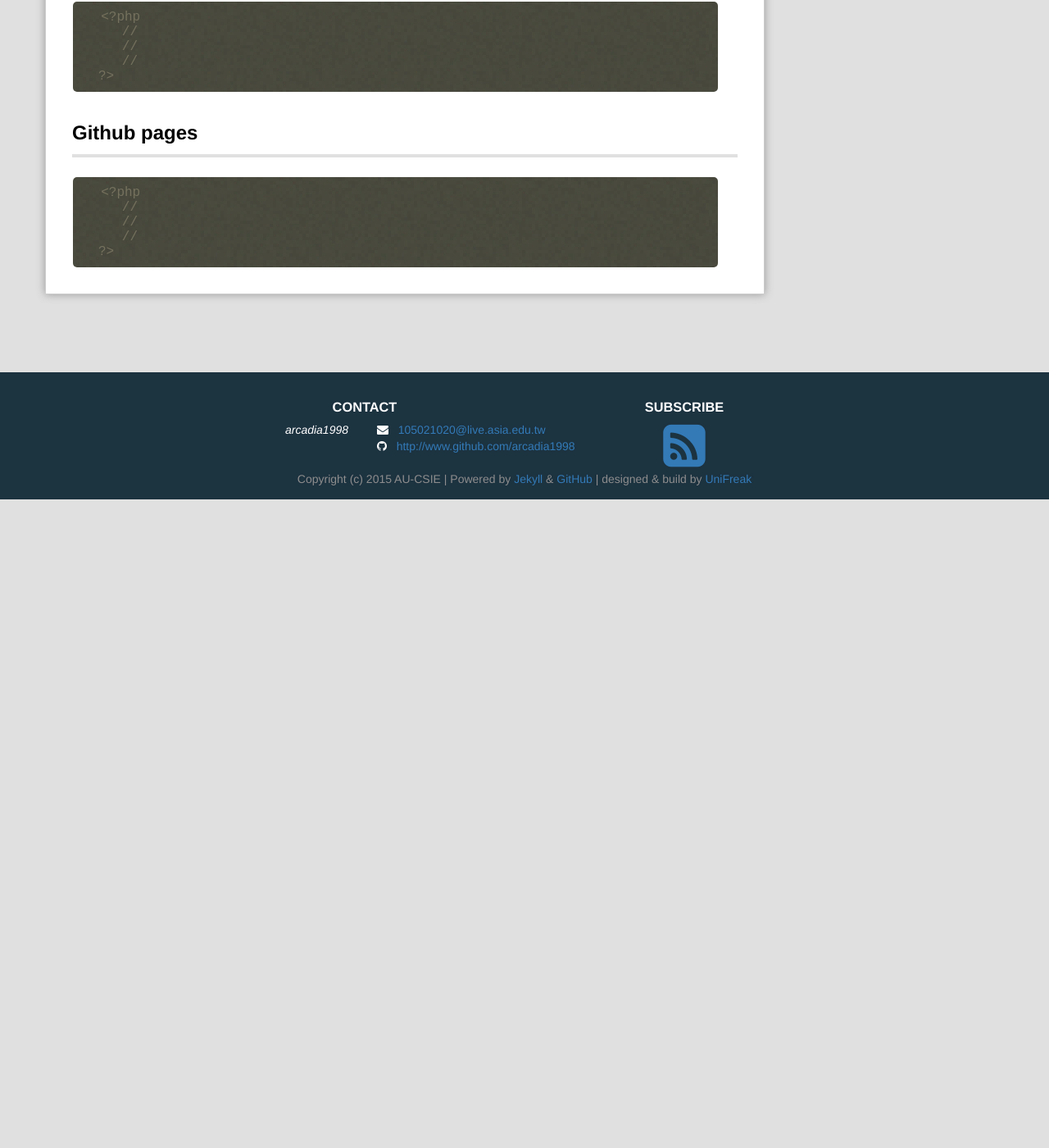
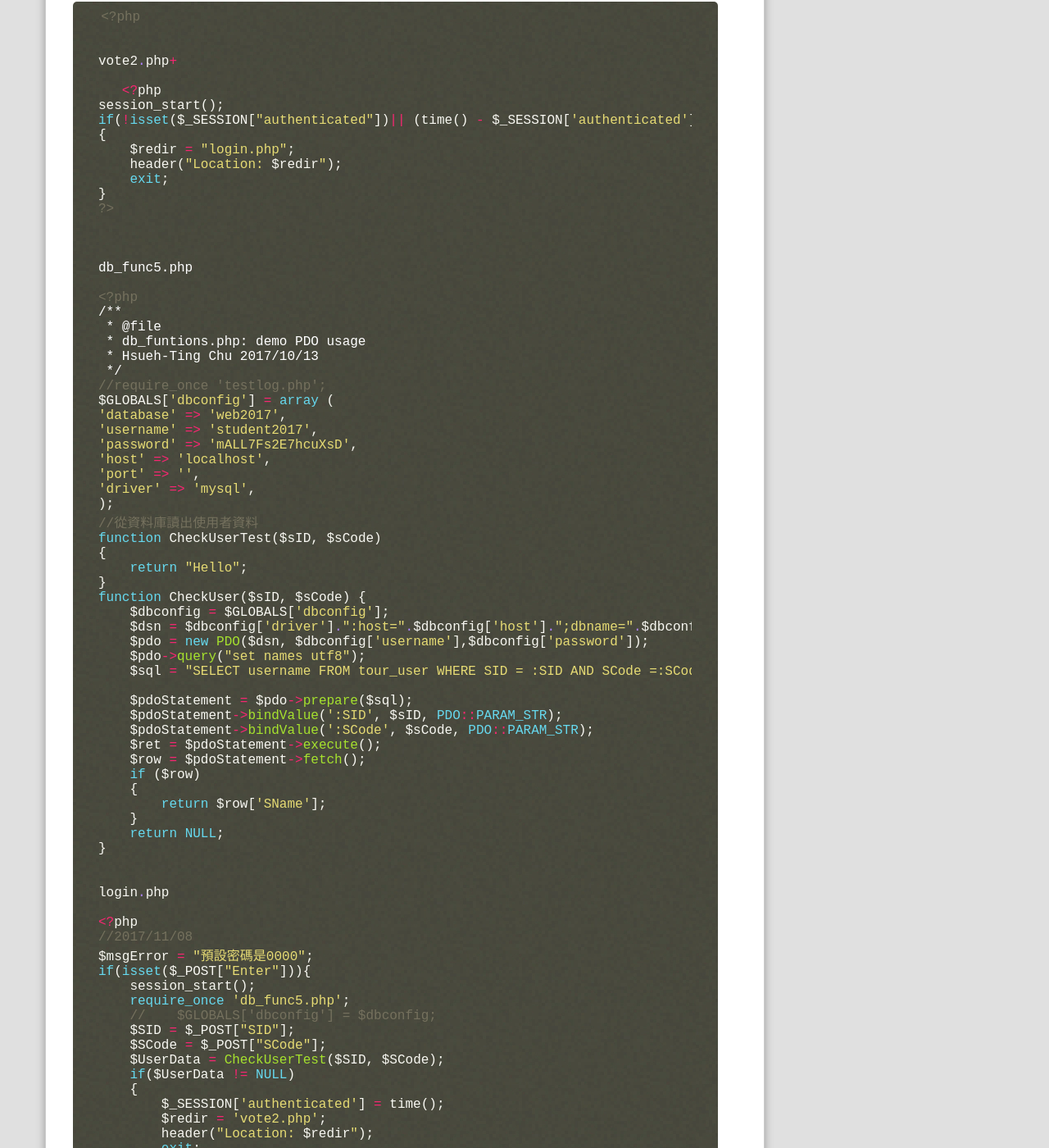
Before and after one commit to arcadia1998/webcourse, a Jekyll site: the page built from _posts/2017-11-08-Class8.md, in a window 1280 px wide and 1400 px high, scrolled down 846 px. Shown: the whole window at 82% size. Built offline with Jekyll 4.4.1, drawn with Linux system fonts in a browser that asks for light colours; Markdown is read by kramdown in place of the engine named in the settings; comment, search, counter and statistics services are not loaded; before the commit the page ends 1455 px from its top, so only the background shows below that; some of the changed text lies outside the part shown.

Commit message:
Update 2017-11-08-Class8.md

````diff
--- a/_posts/2017-11-08-Class8.md
+++ b/_posts/2017-11-08-Class8.md
@@ -21,9 +21,130 @@ github帳號及使用github做blog。。
 
 ```php
 <?php
-   //
-   //
-   //
+
+
+vote2.php+
+
+   <?php
+session_start();
+if(!isset($_SESSION["authenticated"])|| (time() - $_SESSION['authenticated']) > 600 )
+{
+    $redir = "login.php";
+    header("Location: $redir");
+    exit;
+}
+?>
+
+
+
+db_func5.php
+
+<?php
+/**
+ * @file
+ * db_funtions.php: demo PDO usage
+ * Hsueh-Ting Chu 2017/10/13
+ */
+//require_once 'testlog.php';
+$GLOBALS['dbconfig'] = array (
+'database' => 'web2017',
+'username' => 'student2017',
+'password' => 'mALL7Fs2E7hcuXsD',
+'host' => 'localhost',
+'port' => '',
+'driver' => 'mysql',
+);
+//從資料庫讀出使用者資料
+function CheckUserTest($sID, $sCode)
+{
+    return "Hello";
+}
+function CheckUser($sID, $sCode) {
+    $dbconfig = $GLOBALS['dbconfig'];
+    $dsn = $dbconfig['driver'].":host=".$dbconfig['host'].";dbname=".$dbconfig['database'];
+    $pdo = new PDO($dsn, $dbconfig['username'],$dbconfig['password']);
+    $pdo->query("set names utf8");
+    $sql = "SELECT username FROM tour_user WHERE SID = :SID AND SCode =:SCode";
+
+    $pdoStatement = $pdo->prepare($sql);
+    $pdoStatement->bindValue(':SID', $sID, PDO::PARAM_STR);
+    $pdoStatement->bindValue(':SCode', $sCode, PDO::PARAM_STR);
+    $ret = $pdoStatement->execute();
+    $row = $pdoStatement->fetch();
+    if ($row)
+    {
+        return $row['SName'];
+    }
+    return NULL;
+}
+
+
+login.php
+
+<?php
+//2017/11/08
+$msgError = "預設密碼是0000";
+if(isset($_POST["Enter"])){
+    session_start();
+    require_once 'db_func5.php';
+    //    $GLOBALS['dbconfig'] = $dbconfig;
+    $SID = $_POST["SID"];
+    $SCode = $_POST["SCode"];
+    $UserData = CheckUserTest($SID, $SCode);
+    if($UserData != NULL)
+    {
+        $_SESSION['authenticated'] = time();
+        $redir = 'vote2.php';
+        header("Location: $redir");
+        exit;
+    }
+    else
+    $msgError = "帳號或密碼錯誤";
+}
+
+?>
+
+<!DOCTYPE html PUBLIC "-//W3C//DTD XHTML 1.0 Transitional//EN" "http://www.w3.org/TR/xhtml1/DTD/xhtml1-transitional.dtd">
+<html lang="zh-Hant-TW">
+<head>
+<meta http-equiv="Content-Type" content="text/html; charset=utf-8" />
+<title>登入系統</title>
+</head>
+<style type="text/css">
+<!--
+body {
+margin:0;
+padding:0;
+font: bold 14px/1.5em Verdana;
+}
+
+h2 {
+font: bold 18px Verdana, Arial, Helvetica, sans-serif;
+color: #000;
+margin: 0px;
+padding: 0px 0px 0px 15px;
+}
+
+</style>
+<body bgcolor="#F0F0F0">
+<div style="text-align:center;">
+　<img src="clinic.jpg"/>
+<h2> 畢業旅行投票</h2>
+</div>
+<div style="text-align:center;">
+<br/>
+<div style="margin:0 auto;border: 2px solid blue; width:300px;">
+<form method="POST" action="login.php">
+學號<input type="text" name="SID" id="SID" /><br/>
+<?php echo $msgError; ?>
+<br/>
+密碼<input type="password" name="SCode" id="SCode" /><br/>
+<input type="submit" name="Enter" id="Enter" value="登入" />
+</form></div>
+</div>
+</body>
+</html>
+
 ?>
 ```
 ##Github pages
````
